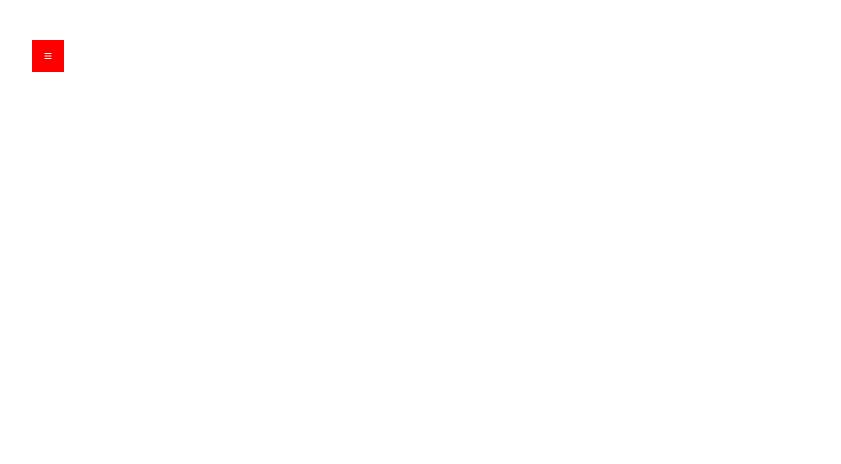
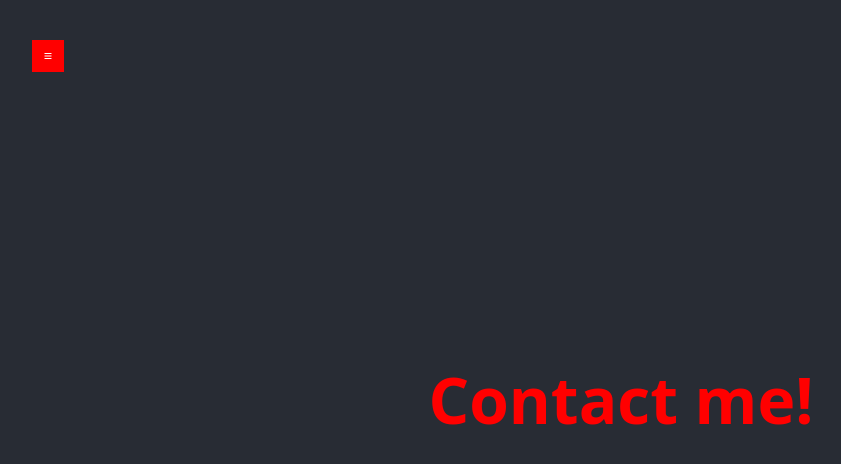
Before and after one commit to IidaKok/portfolio, a React (Create React App) app: page /contact in a window 1280 px wide. Before the commit this address had no page. Shown: the top 464 px of the page, without its empty margins (19-860 px from the left). Built offline with nearby package versions, Linux system fonts and the light colour scheme.

Commit message:
osoitteen korjaaminen

```diff
--- a/src/App.js
+++ b/src/App.js
@@ -31,10 +31,10 @@ function App() {
       <Router>
         {navToggled ? <Menu handleNavToggle={handleNavToggle} /> : null}
         <Routes>
-                {<Route exact path="/portfolio" element={<Home />} />}
-                {<Route path="/portfolio/about" element={<About />} />}
-                {<Route path="/portfolio/projects" element={<Projects />} />}
-                {<Route path="/portfolio/contact" element={<Contact />} />}
+                {<Route path="/" element={<Home />} />}
+                {<Route path="/about" element={<About />} />}
+                {<Route path="/projects" element={<Projects />} />}
+                {<Route path="/contact" element={<Contact />} />}
             </Routes>
       </Router>
     </div>
--- a/src/components/Menu.js
+++ b/src/components/Menu.js
@@ -5,10 +5,10 @@ const Menu = ({handleNavToggle}) => {
 
     return (
         <StyledMenu>
-            <StyledLink className="animate__animated animate__fadeInLeft"  to="/portfolio">Home</StyledLink>
-            <StyledLink className="animate__animated animate__fadeInLeft" to="/portfolio/about">About</StyledLink>
-            <StyledLink className="animate__animated animate__fadeInLeft" to="/portfolio/projects">Projects</StyledLink>
-            <StyledLink className="animate__animated animate__fadeInLeft" to="/portfolio/contact">Contact</StyledLink>
+            <StyledLink className="animate__animated animate__fadeInLeft"  to="/">Home</StyledLink>
+            <StyledLink className="animate__animated animate__fadeInLeft" to="/about">About</StyledLink>
+            <StyledLink className="animate__animated animate__fadeInLeft" to="/projects">Projects</StyledLink>
+            <StyledLink className="animate__animated animate__fadeInLeft" to="/contact">Contact</StyledLink>
             <CloseToggle onClick={handleNavToggle} />
         </StyledMenu>
     );
```
